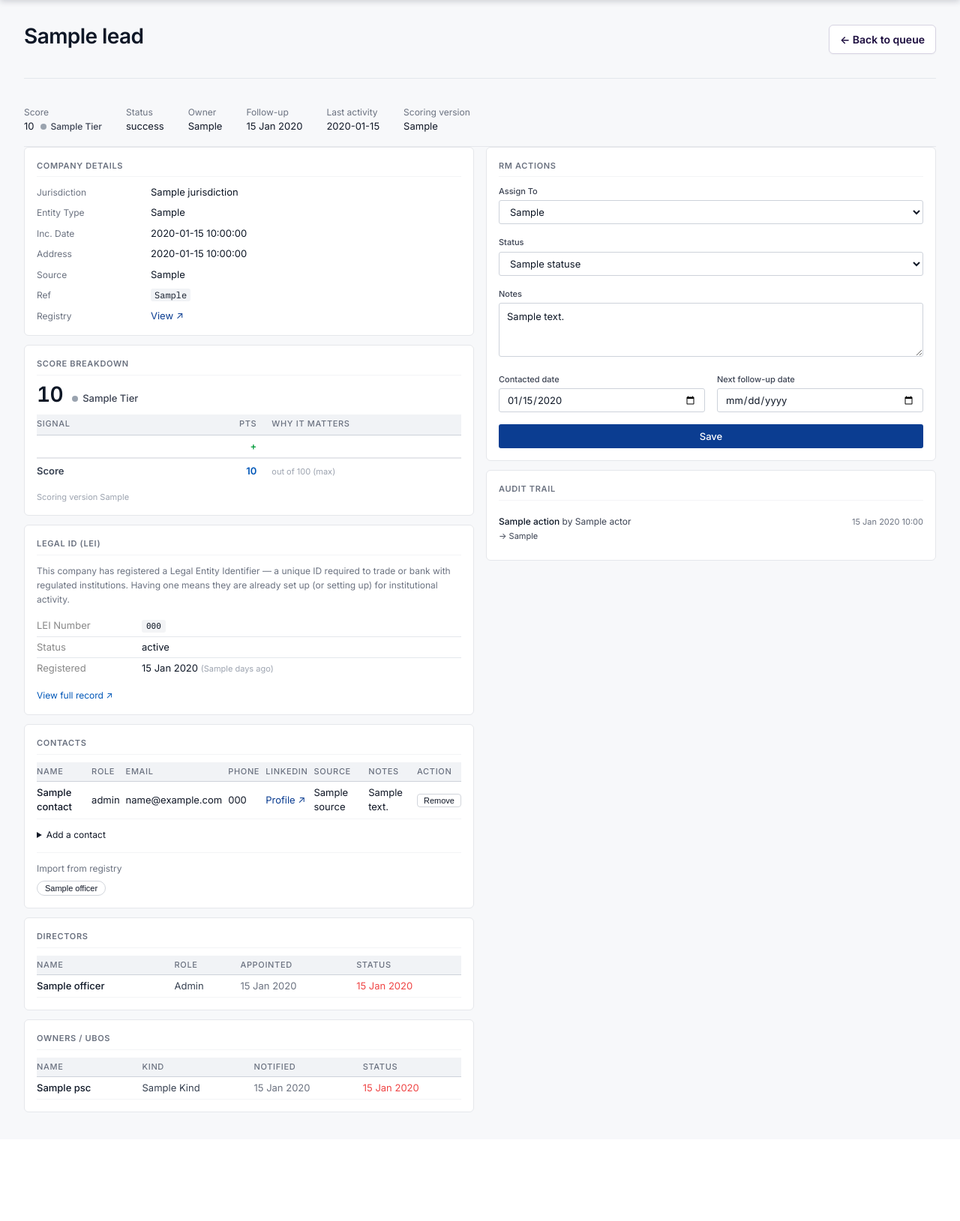
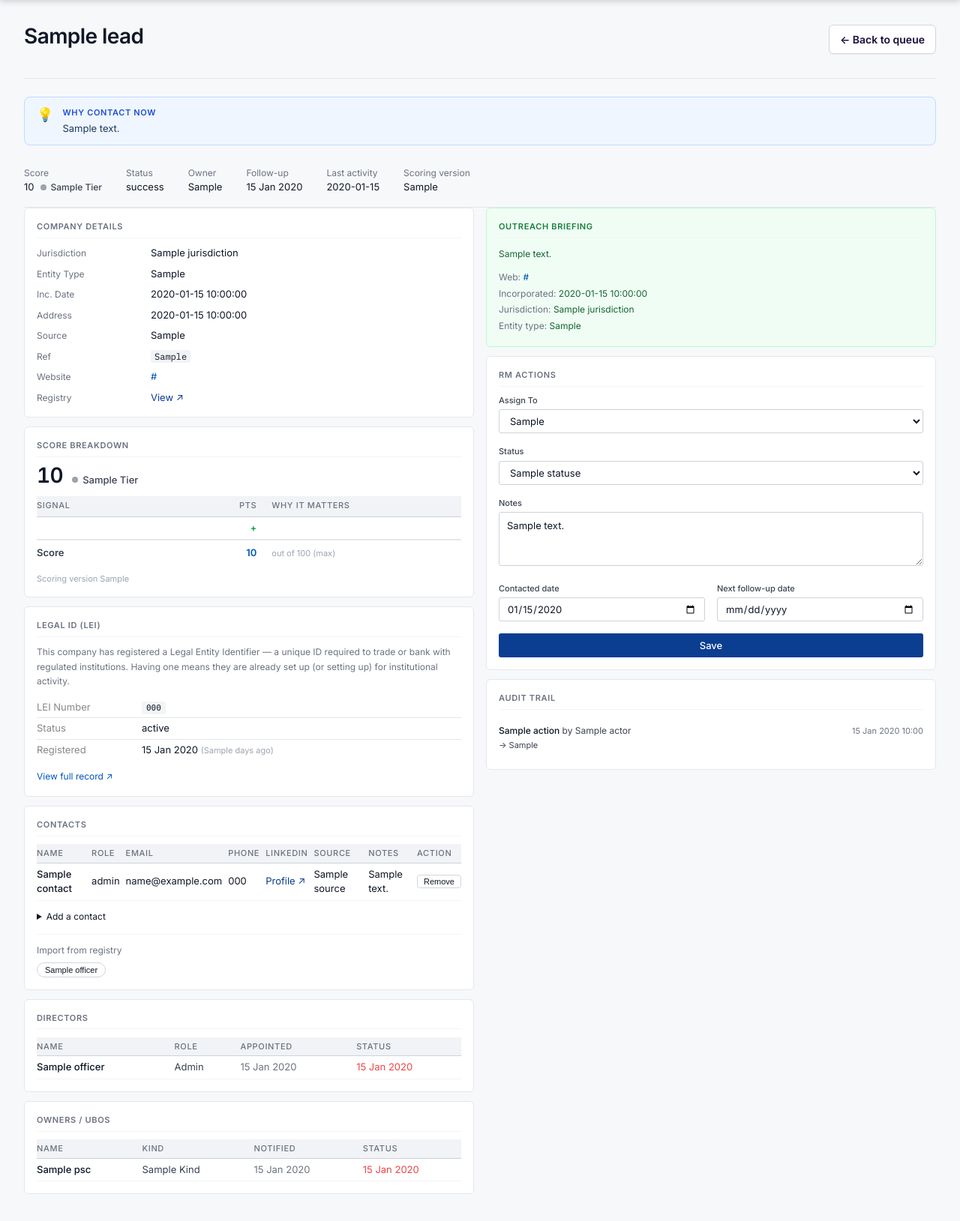
Before and after one commit to ismaelloveexcel/arie-onboarding-intelligence, a Python web app: template src/templates/lead_detail.html in a window 1280 px wide. Shown: the part 81-1710 px from the top of the page at 75% size. Before the commit the page ends 1565 px from the top, so only its background shows below. Run offline with Jinja, Linux system fonts and the light colour scheme; the template is opened without the code that fills it: most values are stand-ins (such as "Sample title", 1, 10 or a date in 2020); some libraries are stand-ins or nearby versions.

Commit message:
feat: add website, why-contact summary, score context, and outreach briefing
Co-authored-by: Ismael <ismaelloveexcel@users.noreply.github.com>

```diff
--- a/src/templates/lead_detail.html
+++ b/src/templates/lead_detail.html
@@ -5,6 +5,16 @@
   <h1>{{ lead.company_name }}</h1>
   <a href="/" class="back-link">← Back to queue</a>
 </div>
+
+{% if score.reason_summary and score.reason_summary != "No priority signals matched." %}
+<div style="background:#eff6ff; border:1px solid #bfdbfe; border-radius:8px; padding:.75rem 1rem; margin-bottom:1rem; display:flex; gap:.75rem; align-items:flex-start">
+  <span style="font-size:18px; line-height:1.2">💡</span>
+  <div>
+    <div style="font-size:11px; font-weight:700; text-transform:uppercase; letter-spacing:.06em; color:#1d4ed8; margin-bottom:2px">Why contact now</div>
+    <div style="font-size:13px; color:#1e3a5f; line-height:1.6">{{ score.reason_summary }}</div>
+  </div>
+</div>
+{% endif %}
 
 <div style="border-bottom: 1px solid #e5e7eb; padding: .75rem 0 1rem 0; display: flex; gap: 2rem; flex-wrap: wrap;">
   <div>
@@ -53,6 +63,10 @@
           }.get(lead.source_system, lead.source_system)
         }}</dd>
         <dt>Ref</dt><dd><code>{{ lead.source_ref }}</code></dd>
+        {% if lead.website %}
+        <dt>Website</dt>
+        <dd><a href="{{ lead.website }}" target="_blank" rel="noopener noreferrer" style="color:#0057b8">{{ lead.website }}</a></dd>
+        {% endif %}
         {% if lead.verify_url %}
         <dt>Registry</dt>
         <dd>
@@ -377,6 +391,36 @@
 
   <!-- Right: RM action panel -->
   <div>
+    <div class="card" style="background:#f0fdf4; border:1px solid #bbf7d0">
+      <h2 style="color:#15803d">Outreach Briefing</h2>
+      <div style="font-size:12px; color:#166534; line-height:1.8">
+        {% if score.reason_summary and score.reason_summary != "No priority signals matched." %}
+        <div style="margin-bottom:.6rem">{{ score.reason_summary }}</div>
+        {% endif %}
+        {% if lead.website %}
+        <div><span style="color:#6b7280">Web:</span> <a href="{{ lead.website }}" target="_blank" rel="noopener noreferrer" style="color:#0057b8">{{ lead.website }}</a></div>
+        {% endif %}
+        {% if lead.incorporation_date %}
+        <div><span style="color:#6b7280">Incorporated:</span> {{ lead.incorporation_date }}</div>
+        {% endif %}
+        {% if lead.jurisdiction %}
+        <div><span style="color:#6b7280">Jurisdiction:</span> {{ lead.jurisdiction }}</div>
+        {% endif %}
+        {% if lead.entity_type %}
+        <div><span style="color:#6b7280">Entity type:</span> {{ lead.entity_type }}</div>
+        {% endif %}
+        {% set active_directors = officers | selectattr("resigned_on", "none") | list %}
+        {% if active_directors %}
+        <div style="margin-top:.4rem"><span style="color:#6b7280">Key contacts:</span>
+          {% for d in active_directors[:3] %}{{ d.name }}{% if d.role %} ({{ d.role | replace("_"," ") | title }}){% endif %}{% if not loop.last %}, {% endif %}{% endfor %}
+        </div>
+        {% endif %}
+        {% if not score.reason_summary and not lead.website and not active_directors %}
+        <span style="color:#9ca3af; font-style:italic">Add enrichment data to generate an outreach brief.</span>
+        {% endif %}
+      </div>
+    </div>
+
     <div class="card" id="action-panel">
       <h2>RM Actions</h2>
       <form
```
Also changed, not shown: src/main.py (+15 -12 lines), src/templates/queue.html (+16 -3 lines).
